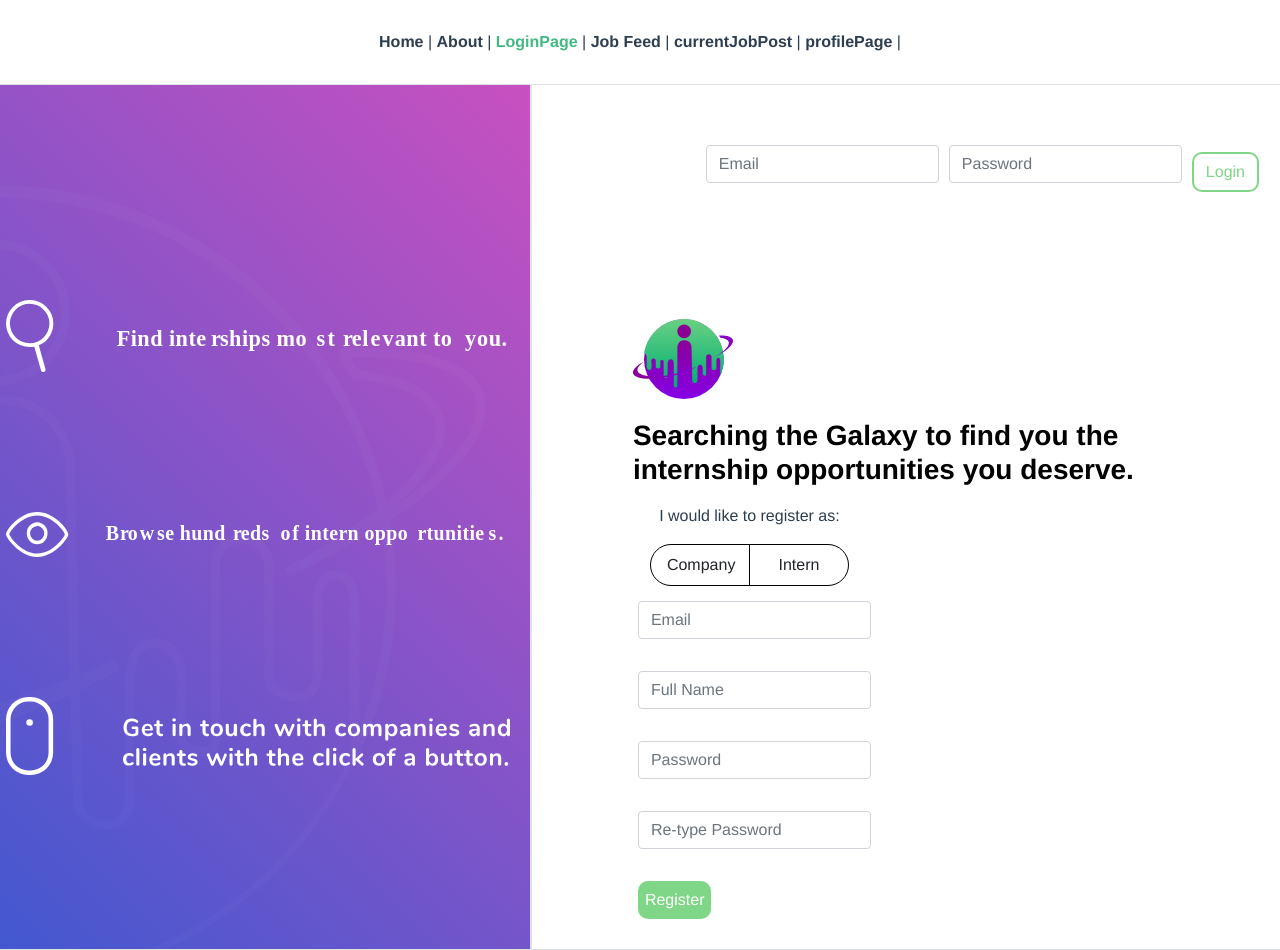
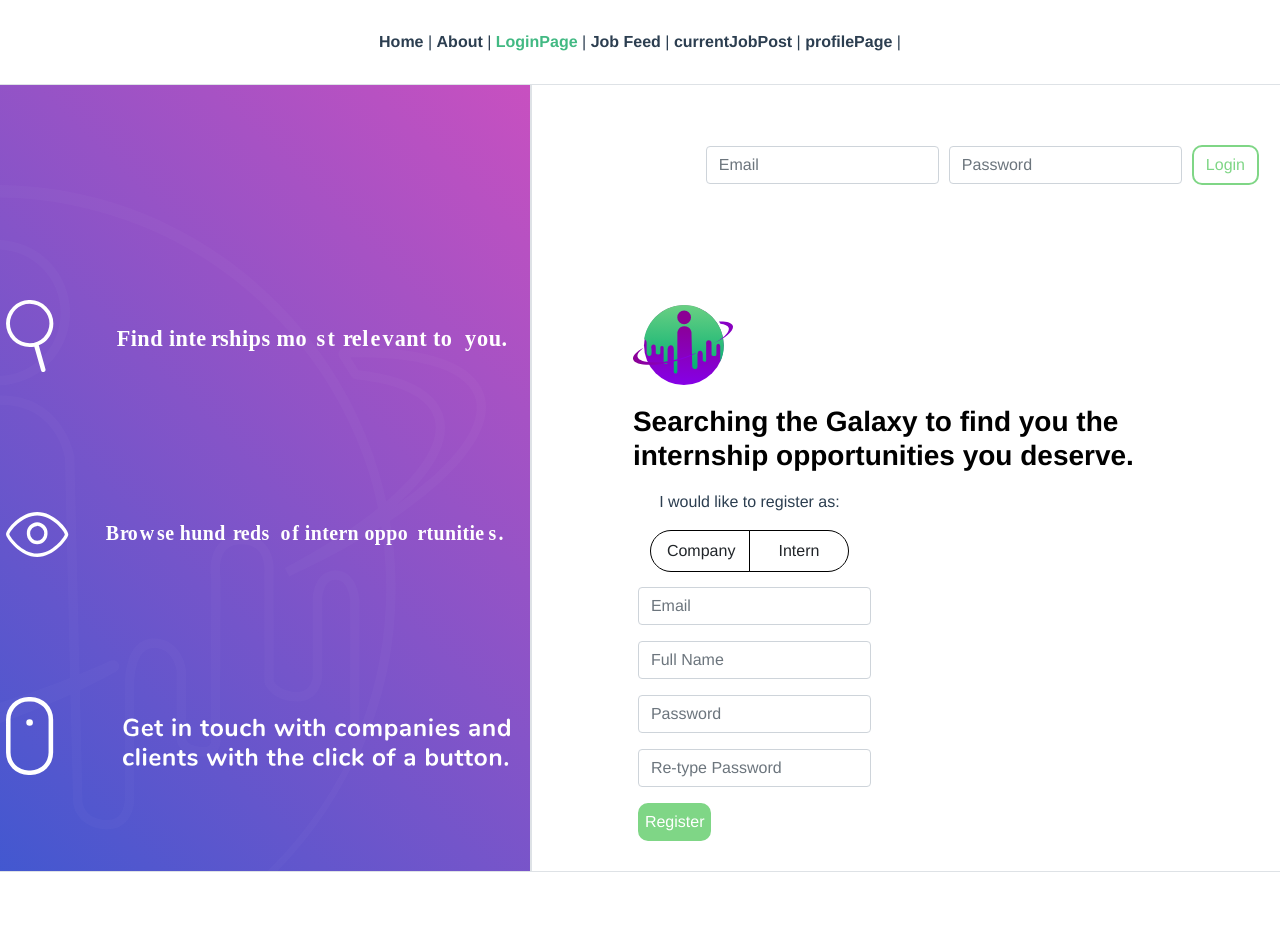
Before and after one commit to carmen-c/interngalactic, a Vue app in the folder myapp/: page /LoginPage in a window 1280 px wide. After the commit the page ends 872 px from the top, so only its background shows below. Built offline with nearby package versions, Linux system fonts and the light colour scheme; some icons are missing; what v-calendar would draw is missing.

Commit message:
fix login align and removed missing image paths

```diff
--- a/myapp/src/views/LoginPage.vue
+++ b/myapp/src/views/LoginPage.vue
@@ -21,13 +21,11 @@
 		<div class="row">
 		  <div class="col-xs-12 loginContainer">
 			<div class="form-inline">
-  				<div class="form-group">
-					<input type="email" class="form-control" v-model="loginEmail" placeholder="Email">
+  				<div class="login-group">
+					<input type="email" name="loginEmail" class="form-control" v-model="loginEmail" placeholder="Email">
+                    <input type="password" name="loginPass" class="form-control" v-model="password" placeholder="Password">
+                    <button @click="login" type="submit" class="btn btn-default" id="signinBtn">Login</button>
 				</div>
-				<div class="form-group">
-					<input type="password" class="form-control" v-model="password"placeholder="Password">
-				</div>
-				  	<button @click="login" type="submit" class="btn btn-default" id="signinBtn">Login</button>
 			</div>
 			</div>
             <div class="col-xs-12 rightSectionCont">
@@ -239,4 +237,13 @@ import firebase from 'firebase';
 .marginInput {
     margin-left: 20px;
 }
+.form-control {
+  margin-bottom: 0 !important;
+}
+.login-group {
+  vertical-align: baseline;
+}
+.login-group input{
+    margin-right: 10px;
+}
 </style>
--- a/myapp/src/views/profilePage.vue
+++ b/myapp/src/views/profilePage.vue
@@ -3,11 +3,11 @@
 
 <div class="coverpic">
   <div id="profilepic">
-    <img id="headshot" src="../../images/headshot.png"/>
+    <img id="headshot" src=""/>
     </div>
   </div>
 
-   <img id="edit" src="../../images/edit.png"/>
+   <img id="edit" src=""/>
 
   <div class="profileInfo">
    <h2 class="profileName">Austin Glover</h2><br>
@@ -52,7 +52,6 @@ import calendar from '@/components/calendar.vue'
 		width: 800px;
 	}
   .coverpic {
-    background-image: url('../../images/bannerpic.jpg');
     background-size: cover;
     height: 370px;
     padding-top: 220px;
```
Lines whose indentation alone changed are shown as unchanged.
